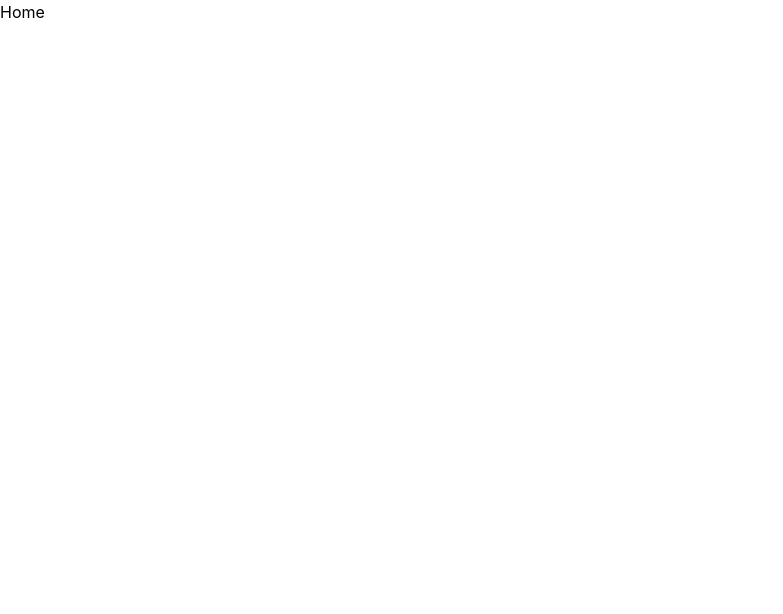
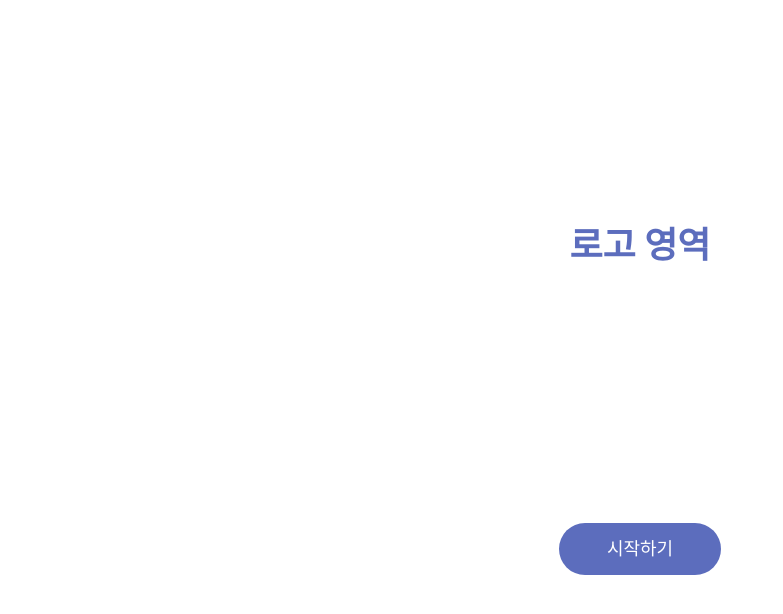
Before and after one commit to sw4Booth/FE, a React (Vite) app: page / in a window 1280 px wide. Shown: the top 614 px of the page, without its empty margins (0-783 px from the left). Built offline with nearby package versions, Linux system fonts and the light colour scheme; a web font is replaced by a local one.

Commit message:
feat: 기본 레이이웃, 시작 화면 구현 (#3)

```diff
--- a/src/App.tsx
+++ b/src/App.tsx
@@ -1,13 +1,13 @@
 import { BrowserRouter, Route, Routes } from "react-router";
-import Home from "./pages/Home";
 import MainLayout from "./layouts/MainLayout";
+import Start from "./pages/Start";
 
 function App() {
     return (
         <BrowserRouter>
             <Routes>
                 <Route element={<MainLayout />}>
-                    <Route index element={<Home />} />
+                    <Route index element={<Start />} />
                 </Route>
             </Routes>
         </BrowserRouter>
--- /dev/null
+++ b/src/components/Heading.tsx
@@ -0,0 +1,11 @@
+interface Props {
+    children: React.ReactNode;
+}
+
+const Heading = ({ children }: Props) => {
+    return (
+        <h1 className="text-4xl font-bold text-primary-600">{children}</h1>
+    );
+};
+
+export default Heading;
--- a/src/layouts/MainLayout.tsx
+++ b/src/layouts/MainLayout.tsx
@@ -2,7 +2,7 @@ import { Outlet } from "react-router";
 
 const MainLayout = () => {
     return (
-        <main>
+        <main className="h-screen p-12 overflow-hidden flex flex-col items-center">
             <Outlet />
         </main>
     );
--- a/src/pages/Home.tsx
+++ /dev/null
@@ -1,5 +0,0 @@
-export default function Home() {
-    return (
-        <h1>Home</h1>
-    );
-}
--- /dev/null
+++ b/src/pages/Start.tsx
@@ -0,0 +1,13 @@
+import { useNavigate } from "react-router";
+import Heading from "../components/Heading";
+
+export default function Start() {
+    const navigate = useNavigate();
+
+    return (
+        <div className="flex flex-col w-full h-full py-12 items-center justify-around">
+            <Heading>로고 영역</Heading>
+            <button className="text-white bg-primary-600 hover:bg-primary-500 font-medium rounded-full px-12 py-3 text-lg text-center cursor-pointer" onClick={() => navigate("/frame-type")}>시작하기</button>
+        </div>
+    );
+}
```
